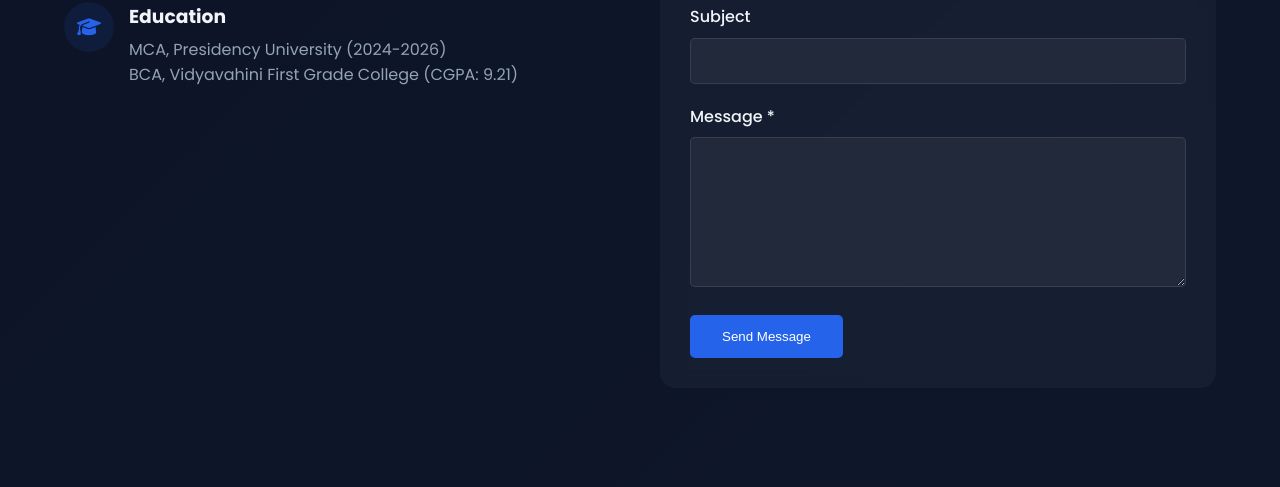
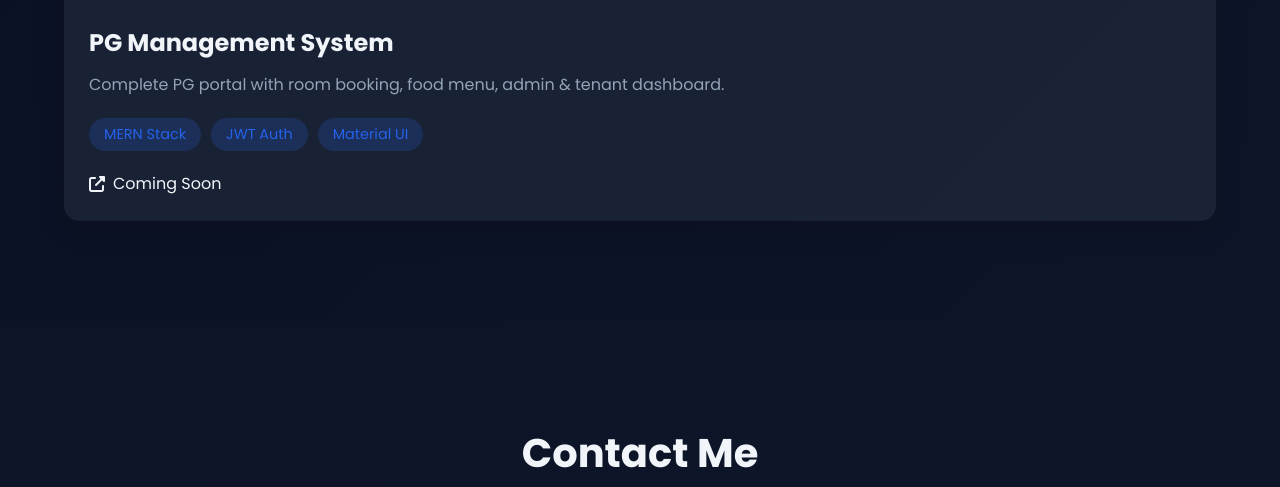
Before and after one commit to Rajesh3655/RajeshK, a Flask app: page / in a window 1280 px wide. Shown: the part 5692-6179 px from the top of the page. Run offline with Flask 3, Linux system fonts and the light colour scheme; some libraries are stand-ins or nearby versions.

Commit message:
Update index.html

```diff
--- a/templates/index.html
+++ b/templates/index.html
@@ -829,7 +829,7 @@
             }
 
             .about-img {
-                height: 300px; /* Smaller on mobile */
+                height: 500px; /* Smaller on mobile */
             }
         }
     </style>
@@ -1086,8 +1086,7 @@
                             <span class="tech-tag">Node.js</span>
                         </div>
                         <div class="project-links">
-                            <a href="https://shop4grocery.vercel.app" target="_blank"><i class="fas fa-external-link-alt"></i> Live Demo</a>
-                        </div>
+                            <a href="#" class="disabled"><i class="fas fa-external-link-alt"></i> Coming Soon</a>
                     </div>
                 </div>
 
```
